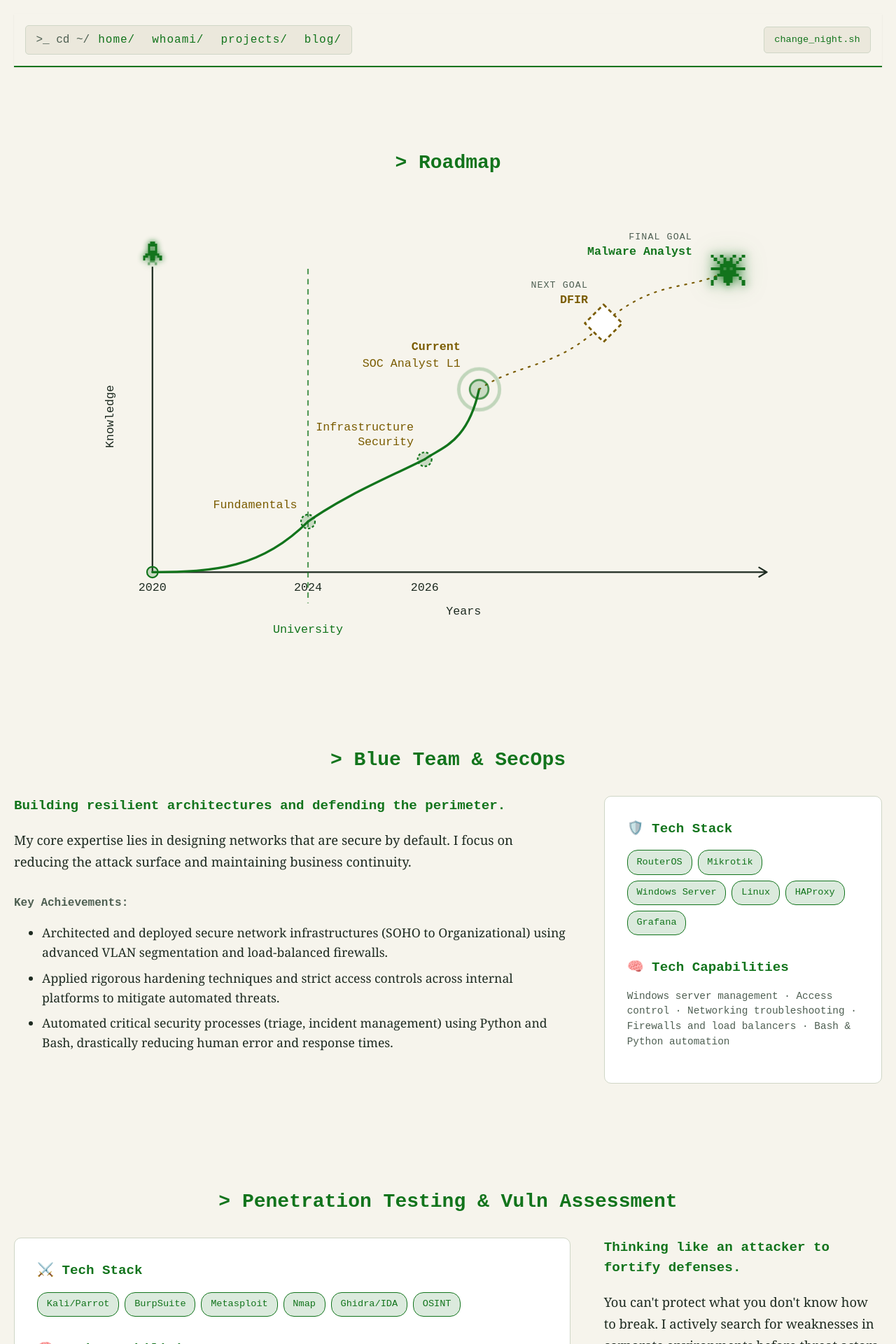
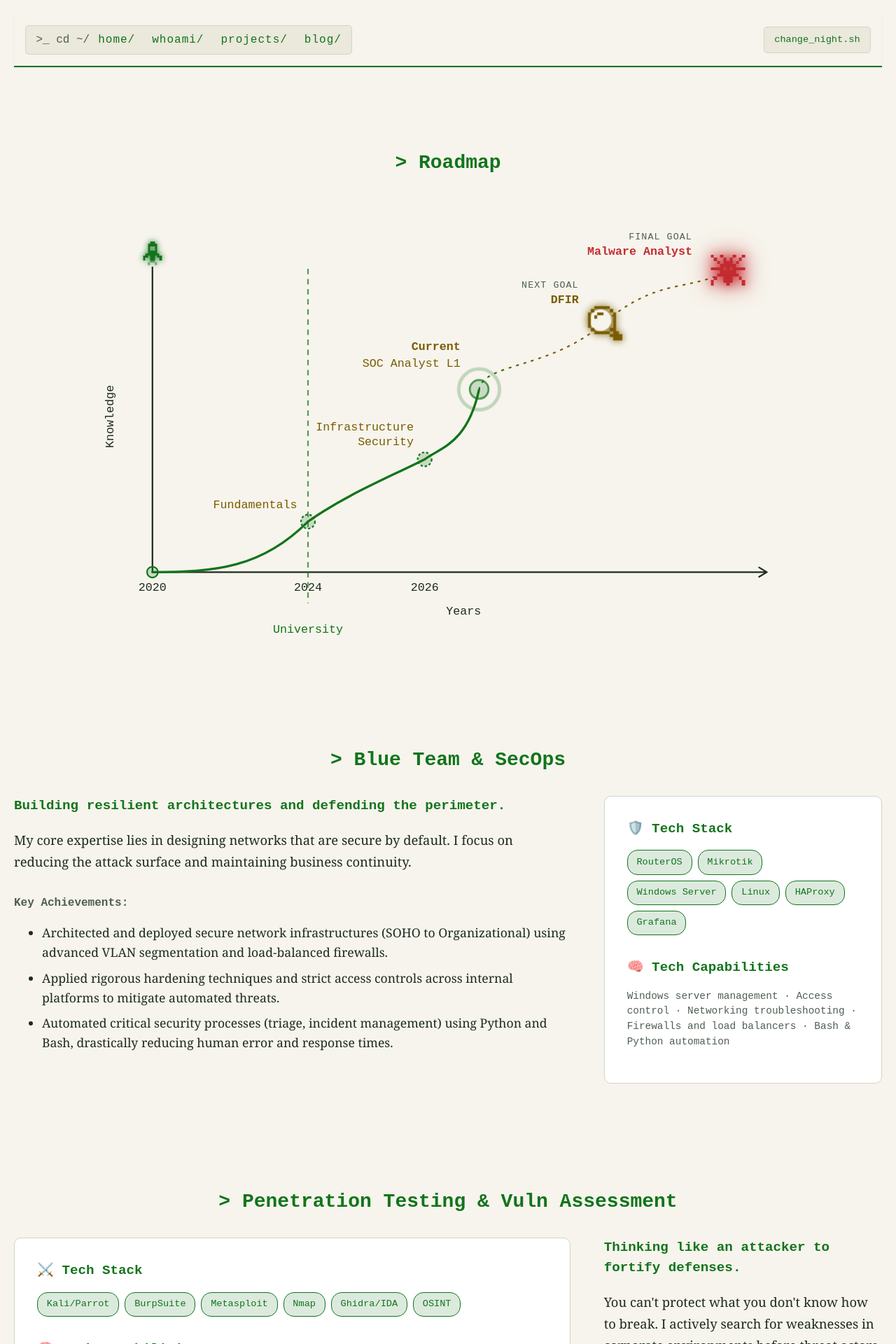
Before and after one commit to Rubenelcurioso/rubenelcurioso.github.io, a Jekyll site: the page built from whoami/index.html, in a window 1280 px wide. Shown: the top 1920 px of the page at 70% size. Built offline with Jekyll 4.4.1, drawn with Linux system fonts in a browser that asks for light colours.

Commit message:
feat: red spider, pixel magnifier for DFIR, seamless hand-off at Current

```diff
--- a/assets/css/main.css
+++ b/assets/css/main.css
@@ -472,7 +472,10 @@ h1, h2, h3, h4 { font-weight: 700; }
 .roadmap {
   margin: 0 auto; max-width: 1000px;
   overflow-x: auto; overscroll-behavior-x: contain; -webkit-overflow-scrolling: touch;
+  --rm-danger: #e5484d;
 }
+:root[data-theme="paper"] .roadmap { --rm-danger: #c42b31; }
+@media (prefers-color-scheme: light) { :root:not([data-theme="night"]) .roadmap { --rm-danger: #c42b31; } }
 .roadmap:focus-visible { outline: 2px solid var(--phosphor); outline-offset: 4px; }
 .roadmap svg { width: 100%; min-width: 560px; height: auto; display: block; font-family: var(--font-mono); }
 
@@ -483,8 +486,12 @@ h1, h2, h3, h4 { font-weight: 700; }
 .rm-uni-label { fill: var(--phosphor); font-size: 15px; }
 .rm-line { fill: none; stroke-width: 3; stroke-linecap: round; stroke-dasharray: 1; stroke-dashoffset: 0; }
 .rm-line.rm-done { stroke: var(--phosphor); }
-.rm-goal-track { fill: none; stroke: var(--signal); stroke-width: 2; stroke-dasharray: 2 8; stroke-linecap: round; opacity: .45; }
-.rm-goal-draw { fill: none; stroke: var(--signal); stroke-width: 3; stroke-linecap: round; }
+.rm-goal-track { fill: none; stroke: url(#rm-handoff); stroke-width: 2; stroke-dasharray: 2 8; stroke-linecap: round; opacity: .45; }
+.rm-goal-draw { fill: none; stroke: url(#rm-handoff); stroke-width: 3; stroke-linecap: butt; }
+/* Seamless hand-off at Current: same tangent, butt caps, green fading into yellow */
+.rm-line.s3 { stroke-linecap: butt; }
+.rm-stop-done { stop-color: var(--phosphor); }
+.rm-stop-goal { stop-color: var(--signal); }
 .rm-pen { fill: var(--signal); filter: drop-shadow(0 0 6px var(--signal)); }
 .rm-node.rm-done { fill: var(--phosphor-30); stroke: var(--phosphor); stroke-width: 2; }
 .rm-node.n1, .rm-node.n2 { stroke-dasharray: 3 2.5; }
@@ -495,22 +502,26 @@ h1, h2, h3, h4 { font-weight: 700; }
 }
 .rm-tag { fill: var(--signal); font-size: 15px; }
 .rm-tag-current, .rm-tag-goal { font-weight: bold; }
-.rm-tag-final { fill: var(--phosphor); }
+.rm-tag-final { fill: var(--rm-danger); }
 .rm-sub { fill: var(--ink-muted); font-size: 12px; letter-spacing: .08em; text-transform: uppercase; }
 
 .rm-blink { fill: var(--phosphor-40); stroke: var(--phosphor); stroke-width: 2.5; animation: rm-blink 1.1s ease-in-out infinite; }
 .rm-pulse { fill: none; stroke: var(--phosphor); stroke-width: 2; transform-box: fill-box; transform-origin: center; animation: rm-pulse 1.8s ease-out infinite; }
-.rm-diamond { stroke-width: 2.5; stroke-linejoin: round; }
-.rm-diamond.rm-next { fill: var(--surface); stroke: var(--signal); stroke-dasharray: 5 4; }
 
 /* Pixel sprites (rocket + spider): monochrome phosphor, Fallout terminal style */
-.rm-rocket rect, .rm-spider rect { shape-rendering: crispEdges; }
+.rm-rocket rect, .rm-spider rect, .rm-lens rect { shape-rendering: crispEdges; }
 .px rect { fill: var(--phosphor); }
 .rm-rocket { filter: drop-shadow(0 0 4px var(--phosphor)); }
 .px-flame rect { fill: var(--phosphor); opacity: .55; }
 .px-flame-a { animation: rm-flame 0.24s steps(1) infinite; }
 .px-flame-b { animation: rm-flame 0.24s steps(1) infinite reverse; }
-.rm-spider { filter: drop-shadow(0 0 6px var(--phosphor)) drop-shadow(0 0 14px var(--phosphor-40)); }
+.rm-spider .px rect { fill: var(--rm-danger); }
+.rm-spider { filter: drop-shadow(0 0 6px var(--rm-danger)) drop-shadow(0 0 14px var(--rm-danger)); }
+.px-lens rect { fill: var(--signal); }
+.rm-lens-glass { fill: var(--ground); stroke: none; }
+.rm-lens { filter: drop-shadow(0 0 5px var(--signal)); }
+.rm-lens .px-lens { animation: rm-scan 1.6s steps(1) infinite; }
+@keyframes rm-scan { 0% { transform: translate(0, 0); } 50% { transform: translate(2px, 0); } }
 .rm-spider .px { animation: rm-crawl 0.9s steps(1) infinite; }
 @keyframes rm-crawl { 0% { transform: translate(0, 0); } 50% { transform: translate(0, -2px); } }
 
@@ -548,7 +559,7 @@ h1, h2, h3, h4 { font-weight: 700; }
 .roadmap.in .n5, .roadmap.in .t5 { transition-delay: 4.6s; }
 
 @media (prefers-reduced-motion: reduce) {
-  .rm-blink, .rm-pulse, .px-flame-a, .px-flame-b, .rm-spider .px { animation: none; }
+  .rm-blink, .rm-pulse, .px-flame-a, .px-flame-b, .rm-spider .px, .rm-lens .px-lens { animation: none; }
   html { scroll-behavior: auto; }
   .typing { animation: none; }
   * { transition: none !important; }
--- a/whoami/index.html
+++ b/whoami/index.html
@@ -12,6 +12,12 @@ permalink: /whoami/
     <figure class="roadmap" id="roadmap-chart" tabindex="0" aria-label="Knowledge roadmap chart (scrollable on small screens)">
       <svg viewBox="0 -30 900 570" role="img" aria-labelledby="roadmap-title roadmap-desc">
         <title id="roadmap-title">Knowledge over time</title>
+        <defs>
+          <linearGradient id="rm-handoff" gradientUnits="userSpaceOnUse" x1="490" y1="215" x2="560" y2="170">
+            <stop offset="0" class="rm-stop-done" />
+            <stop offset="1" class="rm-stop-goal" />
+          </linearGradient>
+        </defs>
         <desc id="roadmap-desc">Knowledge grows from 2020, through university fundamentals (2024) and infrastructure security (2026), up to the current role: SOC Analyst L1. The next goal is DFIR and the final goal is Malware Analyst.</desc>
         <!-- X axis -->
         <path class="rm-axis rm-xaxis" pathLength="1" d="M70 450 H860 M850 444 L860 450 L850 456" />
@@ -57,16 +63,16 @@ permalink: /whoami/
         <path class="rm-line rm-done s3" pathLength="1" d="M420 305 C 440 290, 475 285, 490 215" />
 
         <!-- Goals path: faint track + a line being drawn towards DFIR and Malware Analyst -->
-        <path class="rm-goal-track rm-goals" d="M490 215 C 540 180, 590 190, 650 130 C 720 70, 760 90, 810 62" />
+        <path class="rm-goal-track rm-goals" d="M490 215 C 497 180, 580 190, 650 130 C 720 70, 760 90, 810 62" />
         <path class="rm-goal-draw rm-goals" pathLength="1" stroke-dasharray="1" stroke-dashoffset="0"
-              d="M490 215 C 540 180, 590 190, 650 130 C 720 70, 760 90, 810 62">
+              d="M490 215 C 497 180, 580 190, 650 130 C 720 70, 760 90, 810 62">
           <animate id="rm-goal-anim" attributeName="stroke-dashoffset" values="1;0;0" keyTimes="0;0.75;1"
                    dur="5s" begin="indefinite" repeatCount="indefinite" />
           <animate attributeName="opacity" values="1;1;0" keyTimes="0;0.88;1"
                    dur="5s" begin="rm-goal-anim.begin" repeatCount="indefinite" />
         </path>
         <circle class="rm-pen" r="5" cx="0" cy="0" opacity="0">
-          <animateMotion path="M490 215 C 540 180, 590 190, 650 130 C 720 70, 760 90, 810 62"
+          <animateMotion path="M490 215 C 497 180, 580 190, 650 130 C 720 70, 760 90, 810 62"
                          keyPoints="0;1;1" keyTimes="0;0.75;1" calcMode="linear"
                          dur="5s" begin="rm-goal-anim.begin" repeatCount="indefinite" />
           <animate attributeName="opacity" values="1;1;0;0" keyTimes="0;0.75;0.8;1"
@@ -90,11 +96,34 @@ permalink: /whoami/
         <text class="rm-tag t3" x="466" y="186" text-anchor="end">SOC Analyst L1</text>
 
         <!-- Next goal -->
-        <g class="rm-goal-node n4" transform="translate(650 130)">
-          <rect class="rm-diamond rm-next" x="-17" y="-17" width="34" height="34" transform="rotate(45)" />
+        <g class="rm-goal-node rm-lens n4" transform="translate(628 108)" aria-hidden="true">
+          <circle class="rm-lens-glass" cx="18" cy="18" r="14" />
+          <g class="px-lens">
+            <rect x="8" y="0" width="20" height="4" />
+            <rect x="4" y="4" width="4" height="4" />
+            <rect x="28" y="4" width="4" height="4" />
+            <rect x="0" y="8" width="4" height="4" />
+            <rect x="12" y="8" width="8" height="4" />
+            <rect x="32" y="8" width="4" height="4" />
+            <rect x="0" y="12" width="4" height="4" />
+            <rect x="8" y="12" width="4" height="4" />
+            <rect x="32" y="12" width="4" height="4" />
+            <rect x="0" y="16" width="4" height="4" />
+            <rect x="32" y="16" width="4" height="4" />
+            <rect x="0" y="20" width="4" height="4" />
+            <rect x="32" y="20" width="4" height="4" />
+            <rect x="0" y="24" width="4" height="4" />
+            <rect x="32" y="24" width="4" height="4" />
+            <rect x="4" y="28" width="4" height="4" />
+            <rect x="28" y="28" width="8" height="4" />
+            <rect x="8" y="32" width="20" height="4" />
+            <rect x="32" y="32" width="8" height="4" />
+            <rect x="28" y="36" width="16" height="4" />
+            <rect x="32" y="40" width="12" height="4" />
+          </g>
         </g>
-        <text class="rm-sub t4" x="630" y="84" text-anchor="end">next goal</text>
-        <text class="rm-tag rm-tag-goal t4" x="630" y="104" text-anchor="end">DFIR</text>
+        <text class="rm-sub t4" x="618" y="84" text-anchor="end">next goal</text>
+        <text class="rm-tag rm-tag-goal t4" x="618" y="104" text-anchor="end">DFIR</text>
 
         <!-- Final goal -->
         <g class="rm-goal-node rm-spider n5" transform="translate(788 42)" aria-hidden="true">
```
